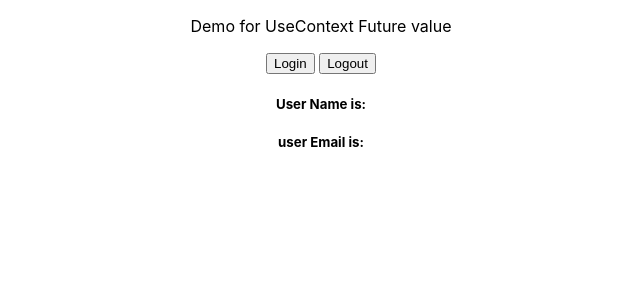
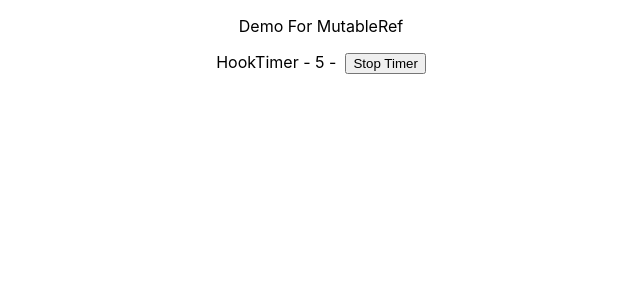
Before and after one commit to rahull0354/TS-Tutorial, a React (Create React App) app: page / in a window 1280 px wide. Shown: the top 300 px of the page, without its empty margins (319-959 px from the left). Built offline with nearby package versions, Linux system fonts and the light colour scheme.

Commit message:
added demo for UseRef Hook

```diff
--- a/public/index.html
+++ b/public/index.html
@@ -24,7 +24,7 @@
       work correctly both with client-side routing and a non-root public URL.
       Learn how to configure a non-root public URL by running `npm run build`.
     -->
-    <title>React App</title>
+    <title>TypeScript Demo</title>
   </head>
   <body>
     <noscript>You need to enable JavaScript to run this app.</noscript>
--- a/src/App.tsx
+++ b/src/App.tsx
@@ -15,6 +15,8 @@
 import { PersonList } from "./components/PersonList";
 import { Status } from "./components/Status";
 import { Container } from "./components/StyleProps/Container";
+import { DomRef } from "./components/Hooks/Ref/DomRef";
+import { MutableRef } from "./components/Hooks/Ref/MutableRef";
 
 function App() {
   const personName = {
@@ -82,9 +84,17 @@
       </ThemeContextProvider> */}
 
       {/* useContext Future Value Demo: */}
-      <UserContextProvider>
+      {/* <UserContextProvider>
         <UserLogin />
-      </UserContextProvider>
+      </UserContextProvider> */}
+
+      {/* UseRef Hook Demo: */}
+
+      {/* Demo for DomRef: */}
+      {/* <DomRef /> */}
+
+      {/* Demo for MutableRef */}
+      <MutableRef />
     </div>
   );
 }
--- /dev/null
+++ b/src/components/Hooks/Ref/DomRef.tsx
@@ -0,0 +1,17 @@
+import { useEffect, useRef } from "react"
+
+export const DomRef = () => {
+
+    const inputRef = useRef<HTMLInputElement>(null!)
+
+    useEffect(() => {
+        inputRef.current.focus()
+    }, [])
+
+    return (
+        <div>
+            <p>UseReference demo for DomRef: </p>
+            <input type="text" ref={inputRef} />
+        </div>
+    )
+}
--- /dev/null
+++ b/src/components/Hooks/Ref/MutableRef.tsx
@@ -0,0 +1,28 @@
+import { useEffect, useRef, useState } from "react"
+
+export const MutableRef = () => {
+
+    const [timer, setTimer] = useState(0)
+    const interValRef = useRef<number | null>(null)
+
+    const stopTimer = () => {
+        if (interValRef.current) window.clearInterval(interValRef.current)
+    }
+
+    useEffect(() => {
+        interValRef.current = window.setInterval(() => {
+            setTimer((timer) => timer + 1)
+        }, 1000)
+        return () => {
+            stopTimer()
+        }
+    }, [])
+
+    return (
+        <div>
+            <p>Demo For MutableRef</p>
+            HookTimer - {timer} - &nbsp;
+            <button onClick={() => stopTimer()}>Stop Timer</button>
+        </div>
+    )
+}
```
